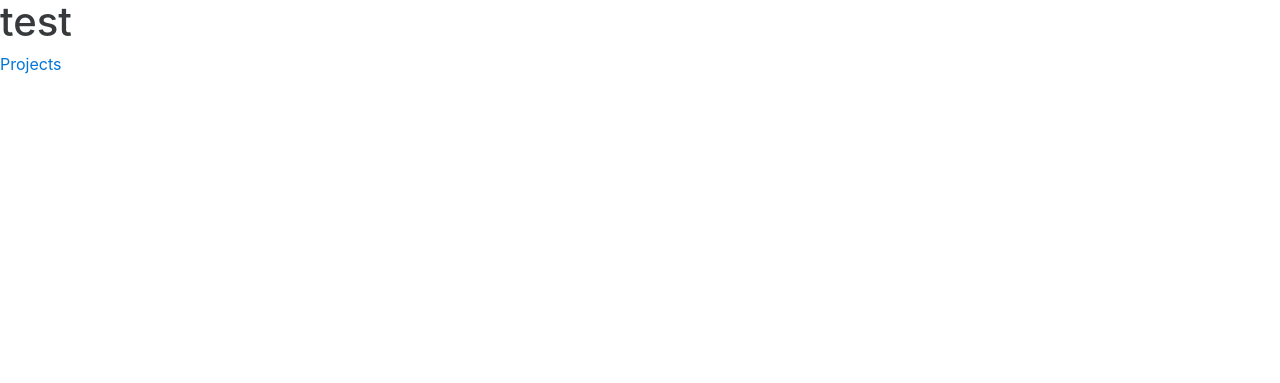
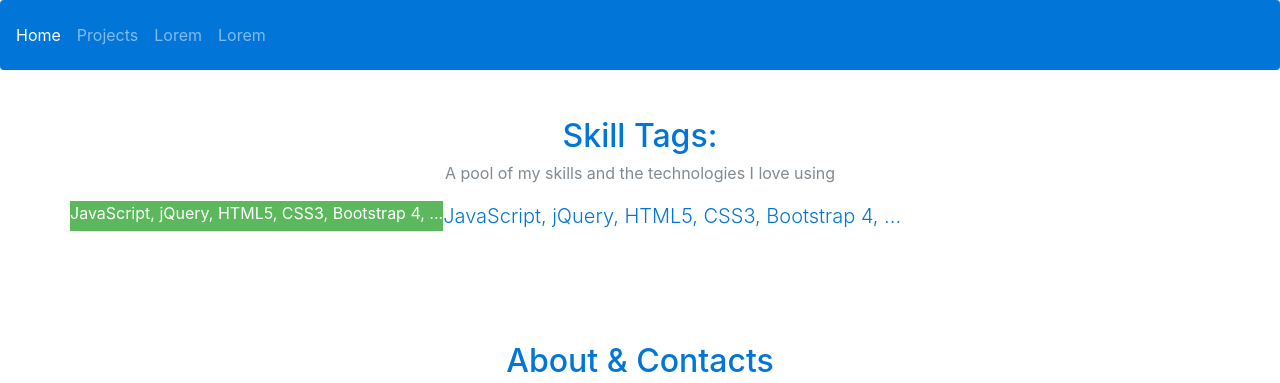
Before and after one commit to jumpalottahigh/www.georgi-yanev.com, a PHP site: page / in a window 1280 px wide. Before the commit the part shown is almost empty. Shown: the top 383 px of the page. Run offline with PHP 8.4, Linux system fonts and the light colour scheme; some libraries are stand-ins or nearby versions.

Commit message:
add favicon, skill tags prototype section, about & contacts section

```diff
--- a/assets/css/styles.css
+++ b/assets/css/styles.css
@@ -1,3 +1,8 @@
+
+/*
+** MDL Projects Page Styles
+*/
+
 img {
   width: 100%;
 }
@@ -33,3 +38,14 @@ table {
   padding: 20px;
   text-align: left;
 }
+
+
+/*
+** BOOTSTRAP 4 FLEX INDEX PAGE STYLES
+*/
+
+img.avatar {
+  width: 250px;
+  height: 250px;
+  border-radius: 50%;
+}
--- a/index.html
+++ b/index.html
@@ -4,6 +4,7 @@
 <head>
   <meta charset="UTF-8">
   <title>Georgi Yanev's Portfolio</title>
+  <link rel="icon" href="favicon.ico?v=1.1">
   <!-- ROBOTO FONT -->
   <link rel="stylesheet" href="http://fonts.googleapis.com/css?family=Roboto:300,400,500,700" type="text/css">
   <!-- MDL ICONS -->
@@ -39,13 +40,65 @@
 </head>
 
 <body>
-  <h1>test</h1>
-  <a href="projects.html">Projects</a>
+  <!-- TOP MENu -->
+  <header>
+    <nav class="navbar navbar-dark bg-primary p-y-1">
+      <ul class="nav navbar-nav">
+        <li class="nav-item active">
+          <a class="nav-link" href="index.html">Home <span class="sr-only">(current)</span></a>
+        </li>
+        <li class="nav-item">
+          <a class="nav-link" href="projects.html">Projects</a>
+        </li>
+        <li class="nav-item">
+          <a class="nav-link" href="#">Lorem</a>
+        </li>
+        <li class="nav-item">
+          <a class="nav-link" href="#">Lorem</a>
+        </li>
+      </ul>
+    </nav>
+  </header>
+
+  <!-- SKILL TAGS -->
+  <section class="p-y-3">
+    <div class="container text-xs-center">
+      <div class="row">
+        <div class="col-xs-12">
+          <h2 class="text-primary">Skill Tags:</h2>
+          <p class="text-muted">A pool of my skills and the technologies I love using</p>
+          <div class="row">
+            <p class="bg-success">
+              JavaScript, jQuery, HTML5, CSS3, Bootstrap 4, ...
+            </p>
+            <p class="lead text-primary">
+              JavaScript, jQuery, HTML5, CSS3, Bootstrap 4, ...
+            </p>
+          </div>
+        </div>
+      </div>
+    </div>
+  </section>
+  <!-- END SKILL TAGS -->
+
+  <!-- ABOUT & CONTACTS -->
+  <section class="p-y-3">
+    <div class="container text-xs-center">
+      <div class="row">
+        <div class="col-xs-12">
+          <h2 class="text-primary">About &amp; Contacts</h2>
+          <img class="avatar" src="https://avatars3.githubusercontent.com/u/4155121?v=3&s=460" alt="Georgi Yanev Github avatar">
+        </div>
+      </div>
+    </div>
+  </section>
+  <!-- END ABOUT & CONTACTS -->
+
   <!-- jQuery -->
   <!-- <script src="https://code.jquery.com/jquery-2.1.4.min.js"></script> -->
 
   <!-- MDL SCRIPT -->
-  <script defer src="https://code.getmdl.io/1.1.3/material.min.js"></script>
+  <!-- <script defer src="https://code.getmdl.io/1.1.3/material.min.js"></script> -->
 
   <!-- BOOTSTRAP 4 FLEX SCRIPT -->
   <!-- <script src="assets/js/bootstrap.min.js"></script> -->
--- a/projects.html
+++ b/projects.html
@@ -5,6 +5,7 @@
   <link rel="stylesheet" href="http://fonts.googleapis.com/css?family=Roboto:300,400,500,700" type="text/css">
   <meta charset="UTF-8">
   <title>Georgi Yanev's Project Portfolio</title>
+  <link rel="icon" href="favicon.ico?v=1.1">
   <link rel="stylesheet" href="https://fonts.googleapis.com/icon?family=Material+Icons">
 
   <link rel="stylesheet" href="https://code.getmdl.io/1.1.3/material.indigo-pink.min.css">
```
Also changed, not shown: favicon.ico (added).
